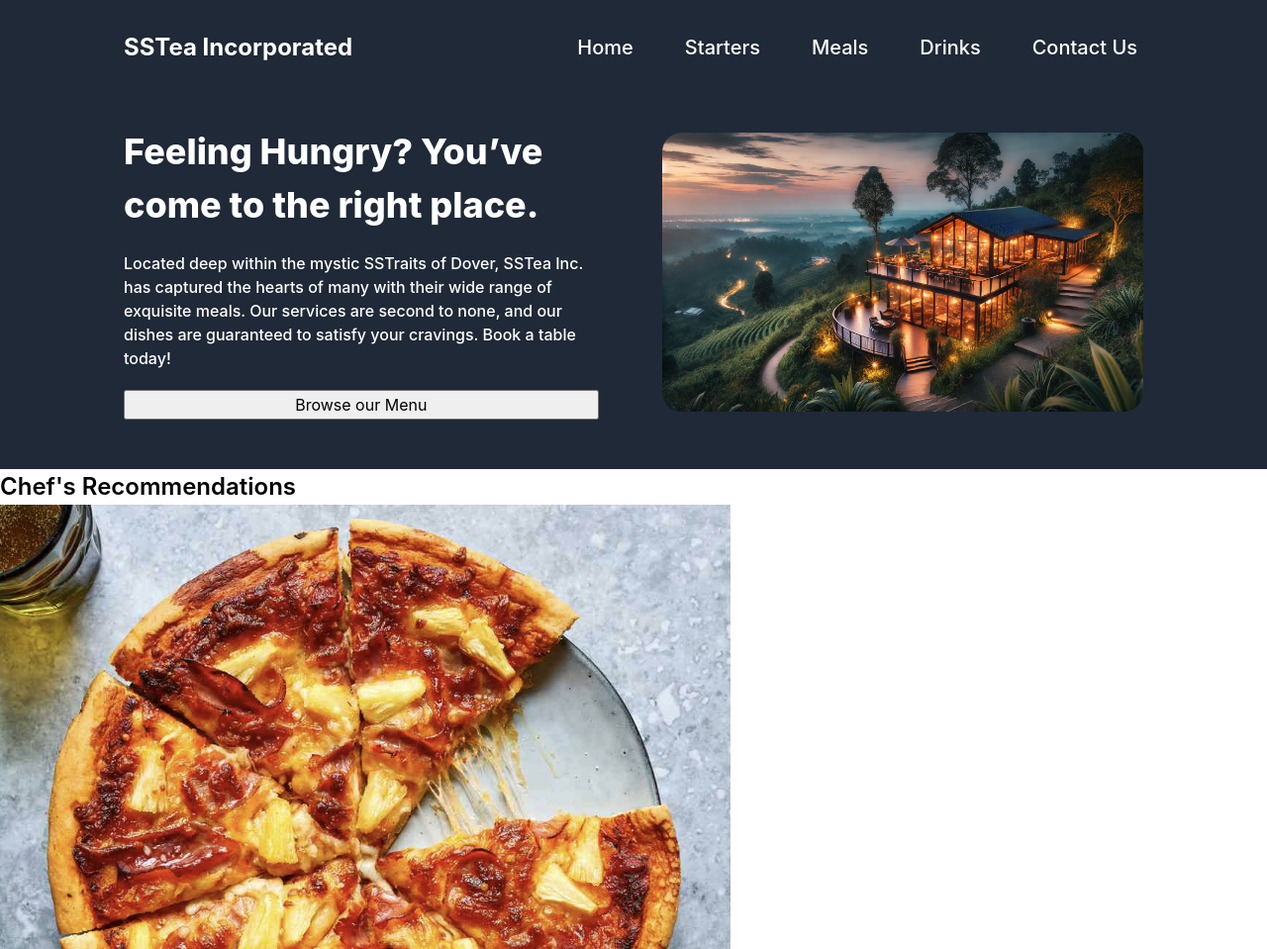
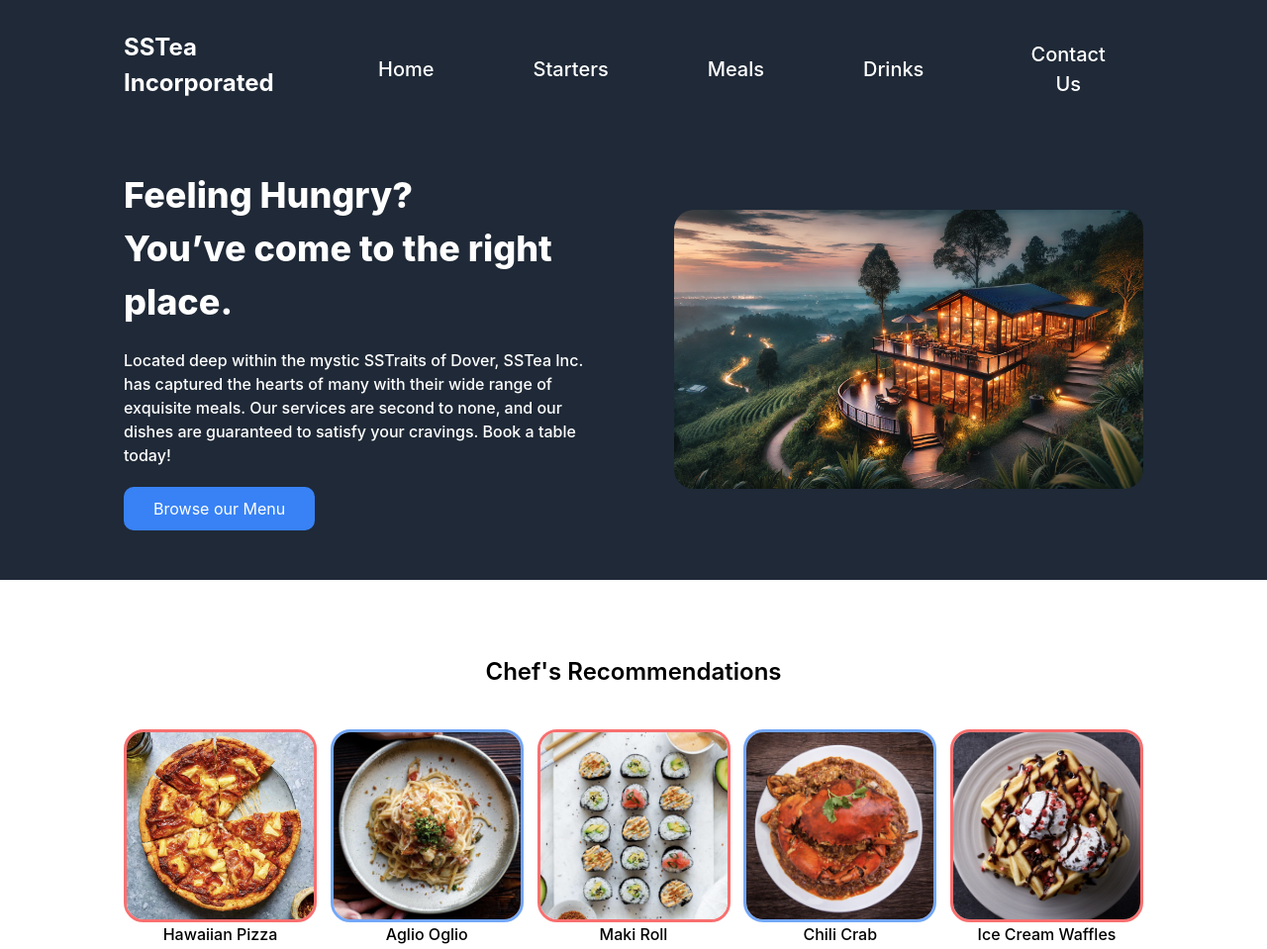
Before and after one commit to tyzrichard/odin-sstea-restaurant, a website built with webpack: page src/template.html in a window 1280 px wide. Shown: the top 959 px of the page at 99% size. Built offline with nearby package versions, Linux system fonts and the light colour scheme.

Commit message:
Finished Chef's Recommendations CSS

```diff
--- a/src/homepage.js
+++ b/src/homepage.js
@@ -15,7 +15,7 @@ export const home_page = () => {
     const homepage_header_info = document.createElement("div");
 
     const header_title = document.createElement("h1");
-    header_title.textContent = "Feeling Hungry? \nYou’ve come to the right place.";
+    header_title.textContent = "Feeling Hungry? \r\nYou’ve come to the right place.";
     homepage_header_info.appendChild(header_title);
 
     const header_text = document.createElement("h5");
@@ -48,7 +48,7 @@ export const home_page = () => {
 
     function addDish (dishName, dishImg) {
         const dish = document.createElement("div");
-        dish.classList.add("homepage_dish");
+        dish.classList.add("homepage-dish");
 
         const dish_img = document.createElement("img");
         dish_img.src = dishImg;
--- a/src/styles.css
+++ b/src/styles.css
@@ -93,6 +93,7 @@ footer {
 h1 {
     font-size: 36px;
     font-weight: 800 ;/* extrabold */
+    white-space: pre-line;
 }
 
 h2 {
@@ -130,7 +131,7 @@ p {
 .homepage-header {
     display: flex;
     align-items: center;
-    gap: 5vw;
+    gap: 6vw;
     padding: 30px 125px 50px;
     color: #FFFFFF;
     background-color: #1F2937;
@@ -144,6 +145,51 @@ p {
 
 .homepage-img {
     height: 22vw;
-    width: 38vw;
+    width: 37vw;
     border-radius: 20px;
 }
+
+button {
+    color: #FFFFFF;
+    background-color: #3882F6;
+    padding: 10px 30px;
+    border-width: 0;
+    border-radius: 10px;
+    width: fit-content;
+}
+
+.recommendations {
+    display: flex;
+    flex-direction: column;
+    gap: 40px;
+    padding: 75px 125px;
+    align-items: center;
+}
+
+.recommended-dishes {
+    display: flex;
+    width: 100%;
+    box-sizing: border-box;
+    justify-content: space-between;
+}
+
+.homepage-dish {
+    display: flex;
+    flex-direction: column;
+    align-items: center;
+}
+
+.recommended-dishes :nth-child(odd)>img {
+    border: 3px rgb(246, 51, 51, 0.7) solid;
+}
+
+.recommended-dishes :nth-child(even)>img {
+    border: 3px rgb(56, 130, 246, 0.7) solid;
+}
+
+img {
+    height: 195px;
+    width: 195px;
+    object-fit: cover;
+    border-radius: 20px;
+}
```
